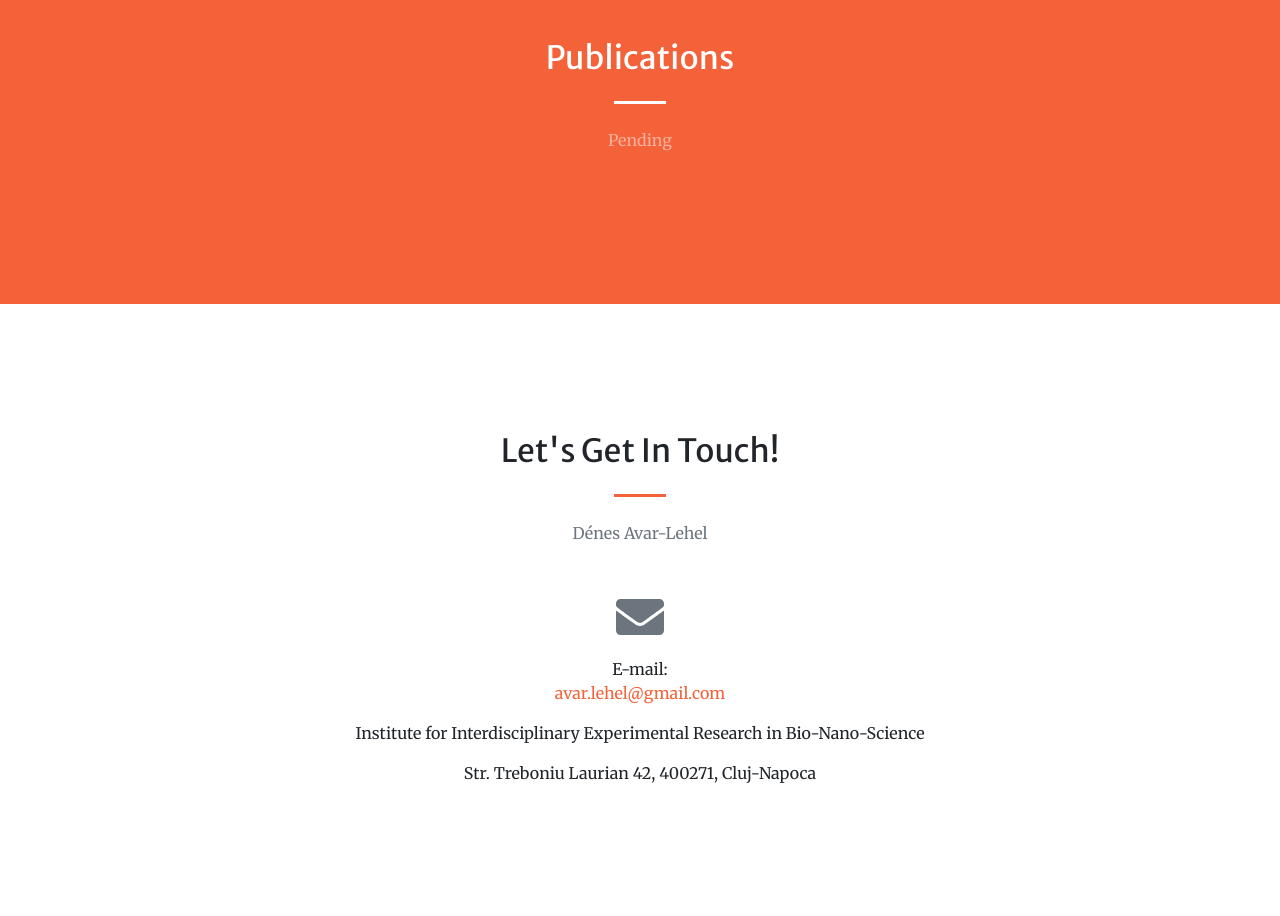
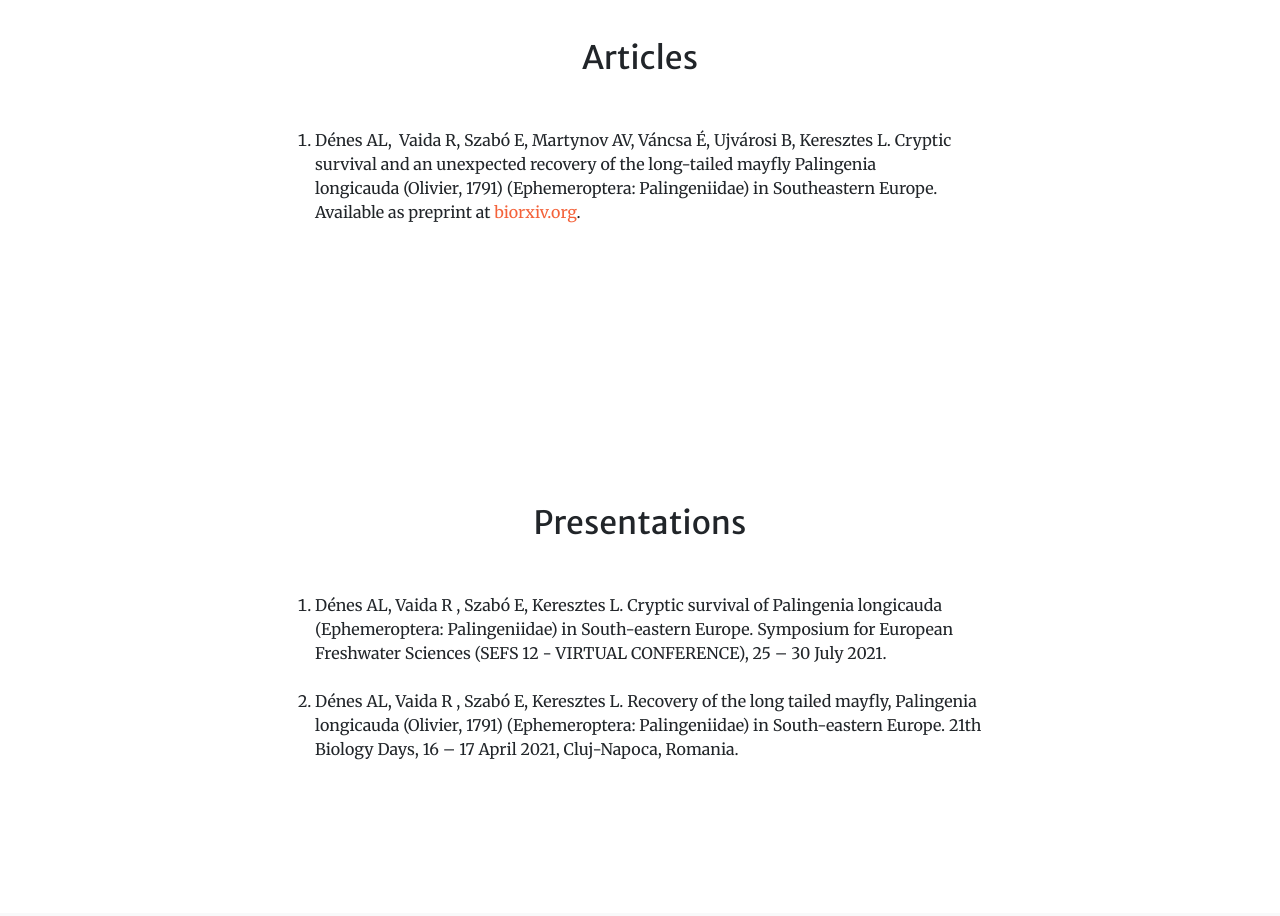
Before and after one commit to IREM-PD-2019-0829/IREM-PD-2019-0829.github.io, a plain HTML site: page index.html in a window 1280 px wide. Shown: the part 2580-3496 px from the top of the page. Drawn offline with nearby package versions, Linux system fonts and the light colour scheme.

Commit message:
Add files via upload

```diff
--- a/index.html
+++ b/index.html
@@ -40,9 +40,9 @@
                 <div class="row h-100 align-items-center justify-content-center text-center">
                     <div class="col-lg-10 align-self-end">
                         <h3 class="text-uppercase text-white font-weight-bold">
-IREM - Danube Delta blossoms again: the importance of pontic refugia in the recovery
-of the most endangered mayfly in the European large rivers-population genetic approach on <i>Palingenia longicauda</i> Olivier
-</h3>
+						IREM - Danube Delta blossoms again: the importance of pontic refugia in the recovery
+						of the most endangered mayfly in the European large rivers-population genetic approach on <i>Palingenia longicauda</i> Olivier
+						</h3>
                         <hr class="divider my-4" />
                     </div>
                     <div class="col-lg-8 align-self-baseline">
@@ -160,20 +160,44 @@ river ecosystems in hilly and plain regions. The project aims to assess the mole
             </div>
         </section>
         <!-- Publications-->
-        <section class="page-section bg-primary" id="publications">
+        <section class="page-section" id="publications">
             <div class="container">
                 <div class="row justify-content-center">
                     <div class="col-lg-8 text-center">
-                        <h2 class="text-white mt-0">Publications</h2>
+                        <h2 class="text-black mt-0">Articles</h2>
                         <hr class="divider light my-4" />
-                        <p class="text-white-50 mb-4">Pending</p>
+                        <ol class="text-left">
+                            <li class="text-black mb-4">Dénes AL,  Vaida R, Szabó E, Martynov AV, Váncsa É, Ujvárosi B, Keresztes L.
+                                Cryptic survival and an unexpected recovery of the long-tailed mayfly Palingenia longicauda (Olivier, 1791)
+                                (Ephemeroptera: Palingeniidae) in Southeastern Europe.
+                                Available as preprint at <a target="_blank"
+                                href="https://www.biorxiv.org/content/10.1101/2021.04.13.439678v1.full">biorxiv.org</a>.</li>
+                        </ol>
                     </div>
+
+
+                </div>
+            </div>
+        </section>
+        <!-- Presentations-->
+        <section class="page-section" id="Presentations">
+            <div class="container">
+                <div class="row justify-content-center">
+                    <div class="col-lg-8 text-center">
+                        <h2 class="text-black mt-0">Presentations</h2>
+                        <hr class="divider light my-4" />
+                        <ol class="text-left">
+                            <li class="text-black mb-4">Dénes AL, Vaida R , Szabó E, Keresztes L. Cryptic survival of Palingenia longicauda (Ephemeroptera: Palingeniidae) in South-eastern Europe. Symposium for European Freshwater Sciences (SEFS 12 - VIRTUAL CONFERENCE), 25 –  30 July 2021.</li>
+                            <li class="text-black mb-4">Dénes AL, Vaida R , Szabó E, Keresztes L. Recovery of the long tailed mayfly, Palingenia longicauda (Olivier, 1791) (Ephemeroptera: Palingeniidae) in South-eastern Europe. 21th Biology Days, 16 – 17 April 2021, Cluj-Napoca, Romania.</li>
+                        </ol>
+                    </div>
+
                 </div>
             </div>
         </section>
 
         <!-- Contact-->
-        <section class="page-section" id="contact">
+        <section class="page-section bg-light" id="contact">
             <div class="container">
                 <div class="row justify-content-center">
                     <div class="col-lg-8 text-center">
```
